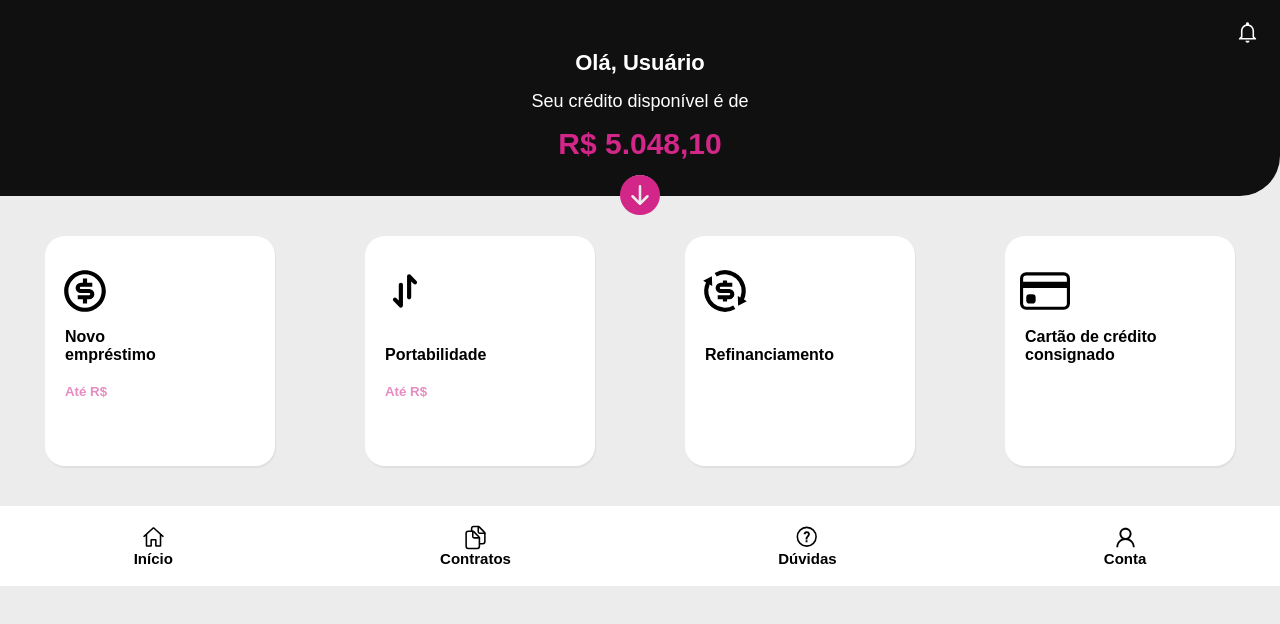
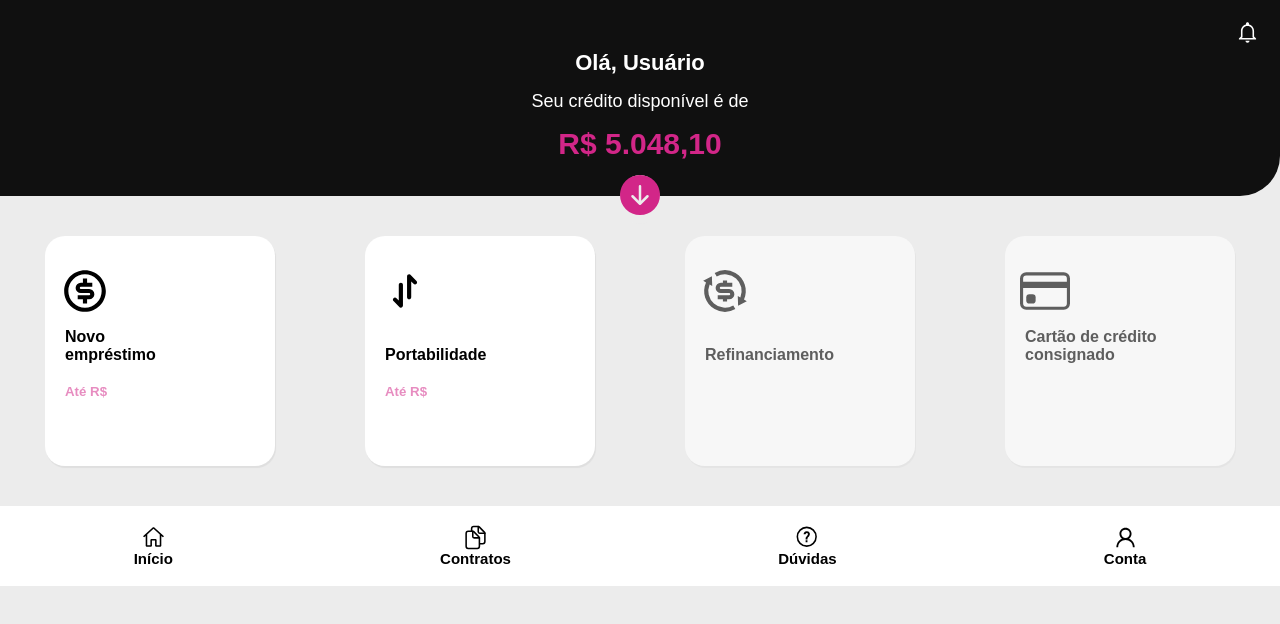
Before and after one commit to TicianneDias/projeto-api, a React (Vite) app: page / in a window 1280 px wide. Shown: the top 624 px of the page. Built offline with nearby package versions, Linux system fonts and the light colour scheme; no server answers.

Commit message:
Improve: ajustes em Home

```diff
--- a/src/pages/Home/index.jsx
+++ b/src/pages/Home/index.jsx
@@ -55,14 +55,14 @@ const Home = () => {
           <h4>Portabilidade</h4>
           <h5>Até R$ {getTest.portabilityMaxValue}</h5>
         </OportunitiesItem>
-        <OportunitiesItem>
+        <OportunitiesItem style={{opacity:0.6, cursor:'no-drop'}}>
           <MoneyIcon>
             <RiExchangeDollarLine />
           </MoneyIcon>
           <br />
           <h4>Refinanciamento</h4>
         </OportunitiesItem>
-        <OportunitiesItem>
+        <OportunitiesItem style={{opacity:0.6, cursor:'no-drop'}}>
           <MoneyIcon>
             <BsCreditCard />
           </MoneyIcon>
--- a/src/pages/Home/style.js
+++ b/src/pages/Home/style.js
@@ -76,6 +76,7 @@ export const OportunitiesItem = styled.div`
   width: 230px;
   height: 230px;
   border-radius: 20px;
+  cursor: pointer;
 
   h4, h5 {
     padding-left: 20px;
```
